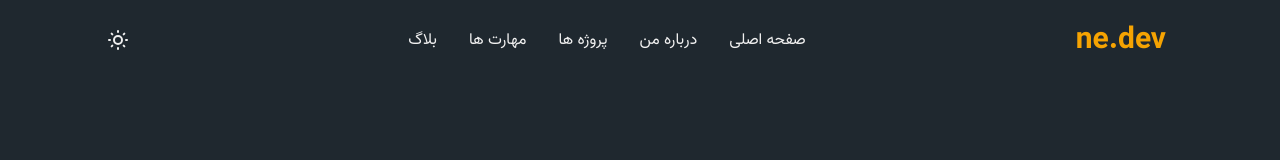
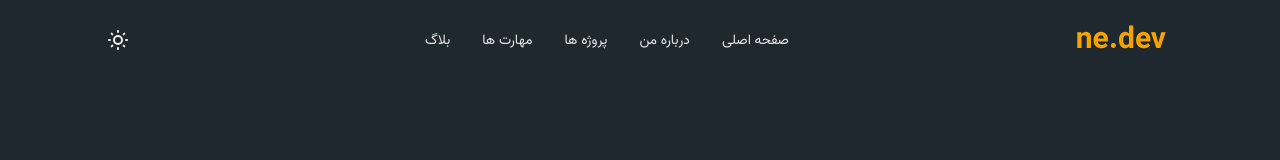
Before and after one commit to nafasebra/nafasebra-portfolio, a Next.js app: page /blog/1 in a window 1280 px wide. Shown: the top 160 px of the page. Built offline with nearby package versions, Linux system fonts and the light colour scheme.

Commit message:
chagne navbar styles

```diff
--- a/src/components/common/Navbar.tsx
+++ b/src/components/common/Navbar.tsx
@@ -19,11 +19,11 @@ function Navbar() {
       <Container>
         <div className="w-full flex items-center justify-between py-5 px-2">
           <h1 className="text-3xl font-bold text-orange">ne.dev</h1>
-          <ul className="flex items-center">
+          <ul className="hidden md:flex items-center">
             <li className="mx-2">
               <a
                 href="#header"
-                className='text-light py-3 mx-2 relative after:contents-["*"] after:absolute after:bottom-0 after:right-0 after:w-0 after:h-[1px] after:bg-orange hover:text-orange hover:after:w-4'
+                className='text-gray-200 text-sm py-3 mx-2 relative after:contents-["*"] after:absolute after:bottom-0 after:right-0 after:w-0 after:h-[1px] after:bg-orange hover:text-orange hover:after:w-4'
               >
                 صفحه اصلی
               </a>
@@ -31,7 +31,7 @@ function Navbar() {
             <li className="mx-2">
               <a
                 href="#about"
-                className='text-light py-3 mx-2 relative after:contents-["*"] after:absolute after:bottom-0 after:right-0 after:w-0 after:h-[1px] after:bg-orange hover:text-orange hover:after:w-4'
+                className='text-gray-200 text-sm py-3 mx-2 relative after:contents-["*"] after:absolute after:bottom-0 after:right-0 after:w-0 after:h-[1px] after:bg-orange hover:text-orange hover:after:w-4'
               >
                 درباره من
               </a>
@@ -39,7 +39,7 @@ function Navbar() {
             <li className="mx-2">
               <a
                 href="#projects"
-                className='text-light py-3 mx-2 relative after:contents-["*"] after:absolute after:bottom-0 after:right-0 after:w-0 after:h-[1px] after:bg-orange hover:text-orange hover:after:w-4'
+                className='text-gray-200 text-sm py-3 mx-2 relative after:contents-["*"] after:absolute after:bottom-0 after:right-0 after:w-0 after:h-[1px] after:bg-orange hover:text-orange hover:after:w-4'
               >
                 پروژه ها
               </a>
@@ -47,7 +47,7 @@ function Navbar() {
             <li className="mx-2">
               <a
                 href="#skills"
-                className='text-light py-3 mx-2 relative after:contents-["*"] after:absolute after:bottom-0 after:right-0 after:w-0 after:h-[1px] after:bg-orange hover:text-orange hover:after:w-4'
+                className='text-gray-200 text-sm py-3 mx-2 relative after:contents-["*"] after:absolute after:bottom-0 after:right-0 after:w-0 after:h-[1px] after:bg-orange hover:text-orange hover:after:w-4'
               >
                 مهارت ها
               </a>
@@ -55,7 +55,7 @@ function Navbar() {
             <li className="mx-2">
               <a
                 href="#blog"
-                className='text-light py-3 mx-2 relative after:contents-["*"] after:absolute after:bottom-0 after:right-0 after:w-0 after:h-[1px] after:bg-orange hover:text-orange hover:after:w-4'
+                className='text-gray-200 text-sm py-3 mx-2 relative after:contents-["*"] after:absolute after:bottom-0 after:right-0 after:w-0 after:h-[1px] after:bg-orange hover:text-orange hover:after:w-4'
               >
                 بلاگ
               </a>
--- a/src/components/common/Sidebar.tsx
+++ b/src/components/common/Sidebar.tsx
@@ -2,7 +2,9 @@ import React from 'react'
 
 function Sidebar() {
   return (
-    <div>Sidebar</div>
+    <div className='fixed inset-0 rounded-full bg-black flex flex-col items-center justify-center'>
+
+    </div>
   )
 }
 
```
